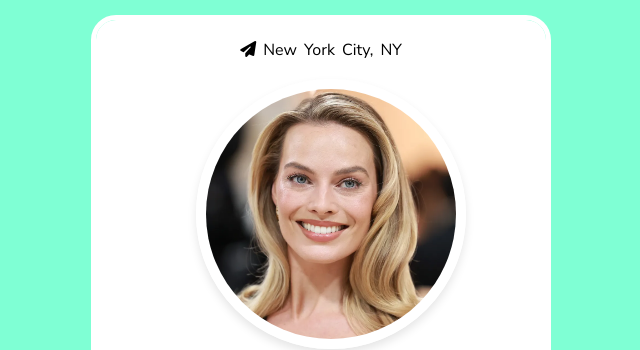
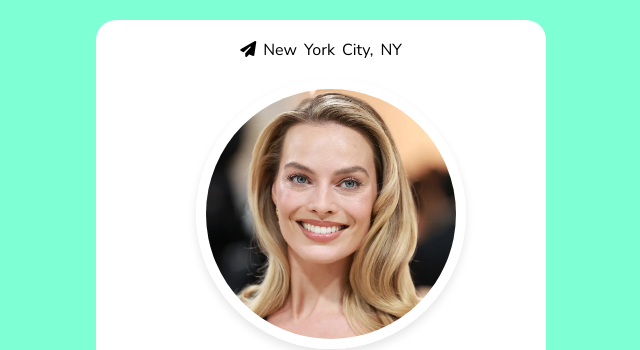
Before and after one commit to gizehfine/Margot-Robbie-Card, a plain HTML site: page index.html in a window 1280 px wide. Shown: the top 350 px of the page, without its empty margins (319-959 px from the left). Drawn offline with Linux system fonts and the light colour scheme.

Commit message:
Delete outline.

```diff
--- a/style/index.css
+++ b/style/index.css
@@ -14,7 +14,6 @@
 .container {
   display: flex;
   flex-flow: column nowrap;
-  outline: 5px solid white;
   background-color: white;
   width: 450px;
   height: 700px;
```
